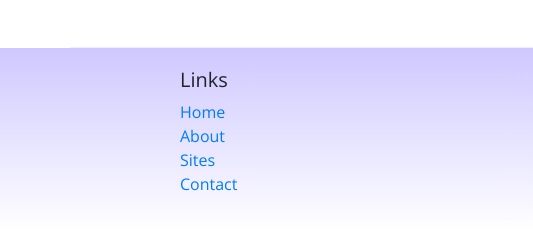
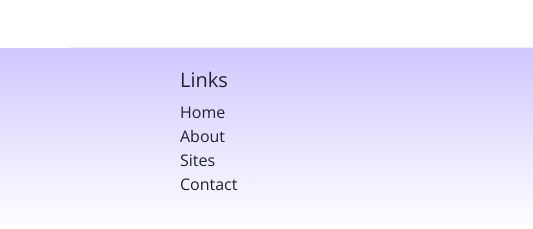
Before and after one commit to jessicadelfierro/nucampsite, a website: page index.html in a window 1280 px wide. Shown: the part 1469-1698 px from the top of the page, 0-533 px from the left. Drawn offline with nearby package versions, Linux system fonts and the light colour scheme.

Commit message:
changed link style

```diff
--- a/css/styles.css
+++ b/css/styles.css
@@ -41,3 +41,8 @@ header h2 {
     border-top: none;
     padding: 10px;
 }
+
+a, a:hover {
+    color: inherit;
+    text-decoration: none;
+}
```
